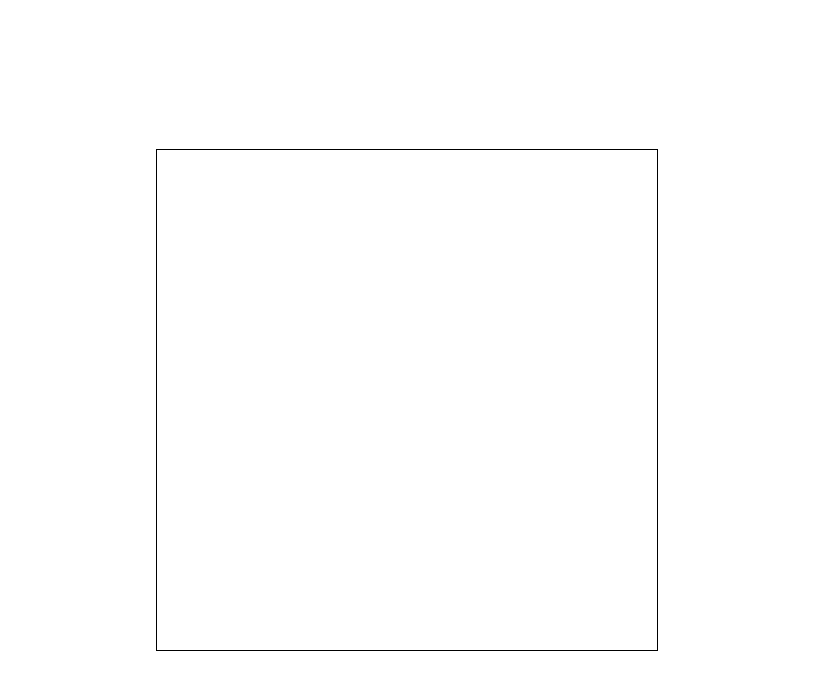
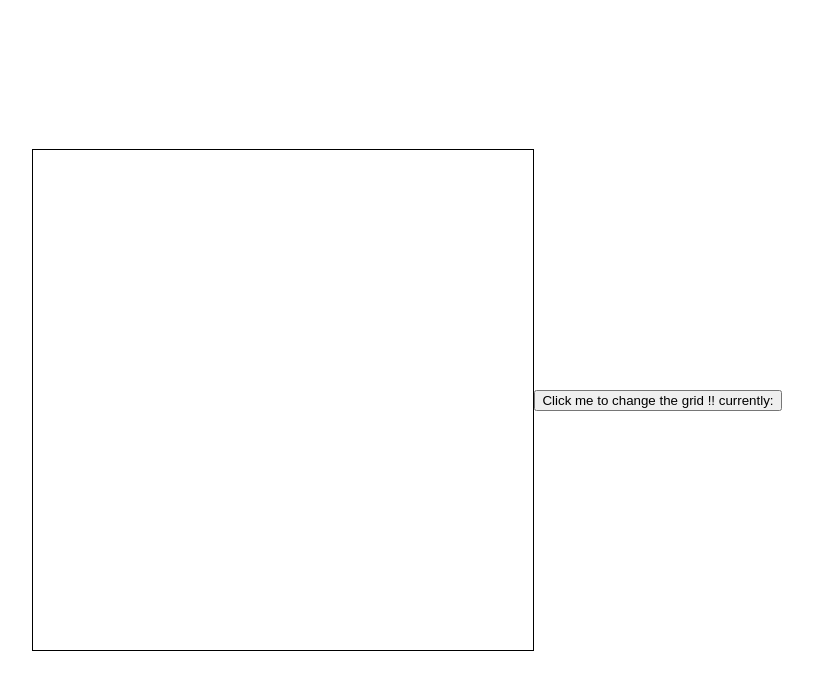
Before and after one commit to Wilfredo-droid/Etch-Sketch, a plain HTML site: page index.html in a window 1280 px wide. Shown: the whole page, without its empty margins (233-1046 px from the left). Drawn offline with Linux system fonts and the light colour scheme.

Commit message:
Add button to change grid

```diff
--- a/index.html
+++ b/index.html
@@ -15,7 +15,7 @@
 
     </div>
 
-
+    <button>Click me to change the grid !! currently: </button>
 
     <script src="script.js"></script>
 
```
